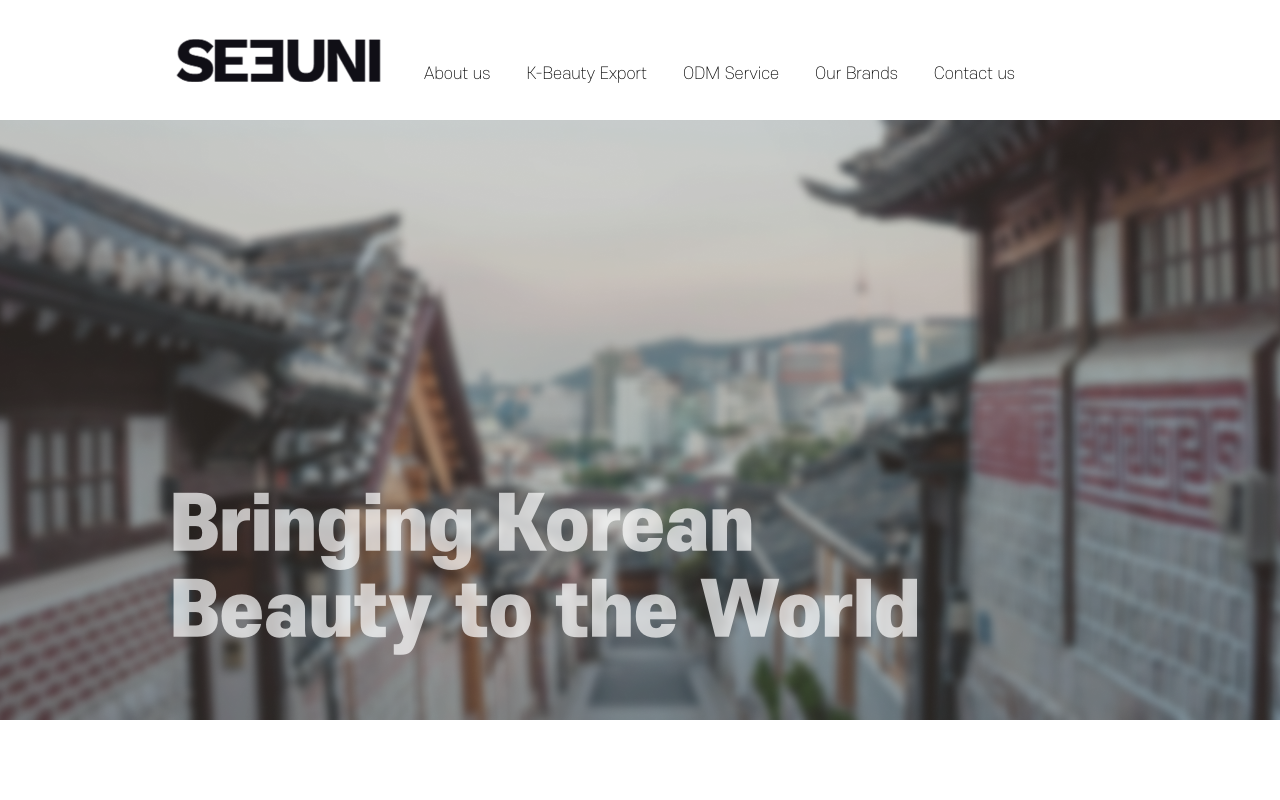
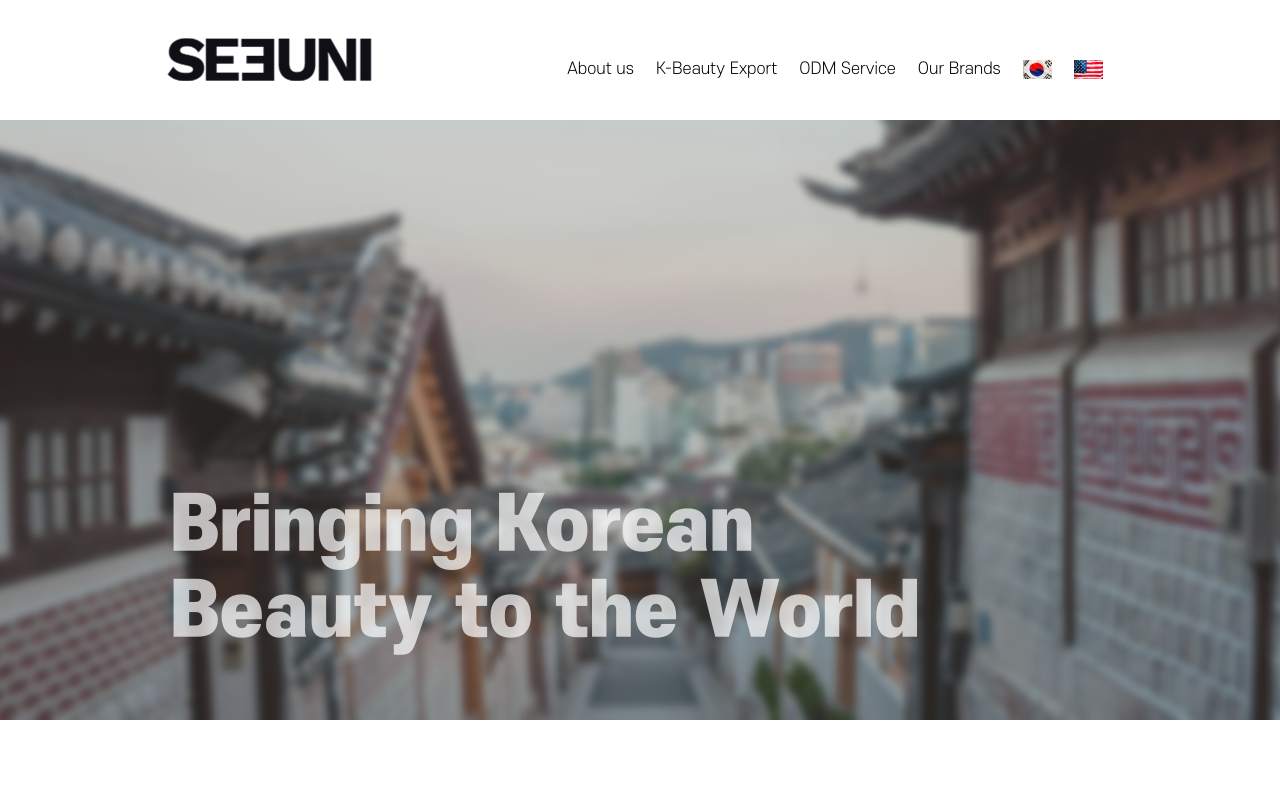
Before and after one commit to hyw0206/landingpage_seeuni, a React (Create React App) app: page / in a window 1280 px wide. Shown: the top 800 px of the page. Built offline with nearby package versions, Linux system fonts and the light colour scheme.

Commit message:
fix header

```diff
--- a/src/components/Header/Header.tsx
+++ b/src/components/Header/Header.tsx
@@ -7,12 +7,26 @@ export default function Header() {
     <Styled.HeaderWrapper>
       <Styled.HeaderContentWrapper>
 
-      <Styled.HeaderLogo src="/image/SEEUNI_Logo.png"/>
-      <Styled.HeaderItem>About us</Styled.HeaderItem>
-      <Styled.HeaderItem>K-Beauty Export</Styled.HeaderItem>
-      <Styled.HeaderItem>ODM Service</Styled.HeaderItem>
-      <Styled.HeaderItem>Our Brands</Styled.HeaderItem>
-      <Styled.HeaderItem>Contact us</Styled.HeaderItem>
+      <Styled.HeaderLogo src="/image/SEEUNI_Logo.png" alt="SEEUNI Logo"/>
+      <Styled.HeaderItem>
+        <Styled.HeaderItemText>About us</Styled.HeaderItemText>
+      </Styled.HeaderItem>
+      <Styled.HeaderItem>
+        <Styled.HeaderItemText>K-Beauty Export</Styled.HeaderItemText>
+      </Styled.HeaderItem>
+      <Styled.HeaderItem>
+        <Styled.HeaderItemText>ODM Service</Styled.HeaderItemText>
+      </Styled.HeaderItem>
+      <Styled.HeaderItem>
+        <Styled.HeaderItemText>Our Brands</Styled.HeaderItemText>
+      </Styled.HeaderItem>
+      <Styled.HeaderCountryItem>
+        <img src="/image/Header/Korean.png" alt="Change Korean"/>
+      </Styled.HeaderCountryItem>
+      <Styled.HeaderCountryItem>
+        <img src="/image/Header/English.png" alt="Change English"/>
+      </Styled.HeaderCountryItem>
+
       </Styled.HeaderContentWrapper>
 
     </Styled.HeaderWrapper>
--- a/src/elements/Header/Header.ts
+++ b/src/elements/Header/Header.ts
@@ -10,48 +10,67 @@ export const HeaderWrapper = styled.div`
   align-items: center;
   width: 100%;
   height: 120px;
-
+  z-index: 9999;
   background: #ffffff;
   box-sizing: border-box;
 `;
 
 export const HeaderContentWrapper = styled.div`
-  width: 1050px;
   min-width: 1050px;
+  height: 100%;
   display: flex;
   justify-content: center;
   align-items: flex-end;
-  margin-right: 90px;
 `
-
 
 export const HeaderLogo = styled.img`
   height: 43px;
+  margin-bottom: 39px;
+  margin-right: 177px;
 `;
 
 export const HeaderItem = styled.div`
-  margin: 0 0 0 36px;
-  font-weight: 200;
+  height: 100%;
+  padding: 0 11px;
+
   box-sizing: border-box;
-  position: relative;
+
 
   &:hover {
-    &::after {
-      border-bottom: 3px solid #8fd6bd;
+    background: #E0E0E0;
+    div {
+      font-weight: 400;
+    }
+    div::after {
+      border-bottom: 3px solid #33D62C;
     }
   }
+
+`;
+
+export const HeaderItemText = styled.div`
+  position: relative;
+  font-weight: 300;
+  font-size: 16px;
+  margin-top: 61px;
   &::after {
     content: "";
     position: absolute;
     display: block;
     width: 100%;
     left: 0;
-    bottom: -8px;
+    bottom: -9px;
     border-bottom: 3px solid transparent;
     transition: border-bottom 0.8s ease;
   }
-`;
+`
+export const HeaderCountryItem = styled.div`
 
+  padding: 0 11px;
+  img {
+    margin-bottom: 38px;
+  }
+`
 
 // px -> 4px (width, height ...)
 // font
```
Also changed, not shown: public/image/Header/English.png (added), public/image/Header/Korean.png (added), src/components/ODM/ODM.tsx (renamed from src/components/ODM/ODM.jsx), src/components/ODM/ODMMenu.tsx (renamed from src/components/ODM/ODMMenu.jsx), src/elements/ODM/ODM.ts (renamed from src/elements/ODM/ODM.js), src/elements/ODM/ODMInfo.ts (renamed from src/elements/ODM/ODMInfo.js), src/elements/ODM/ODMMenu.ts (renamed from src/elements/ODM/ODMMenu.js).
